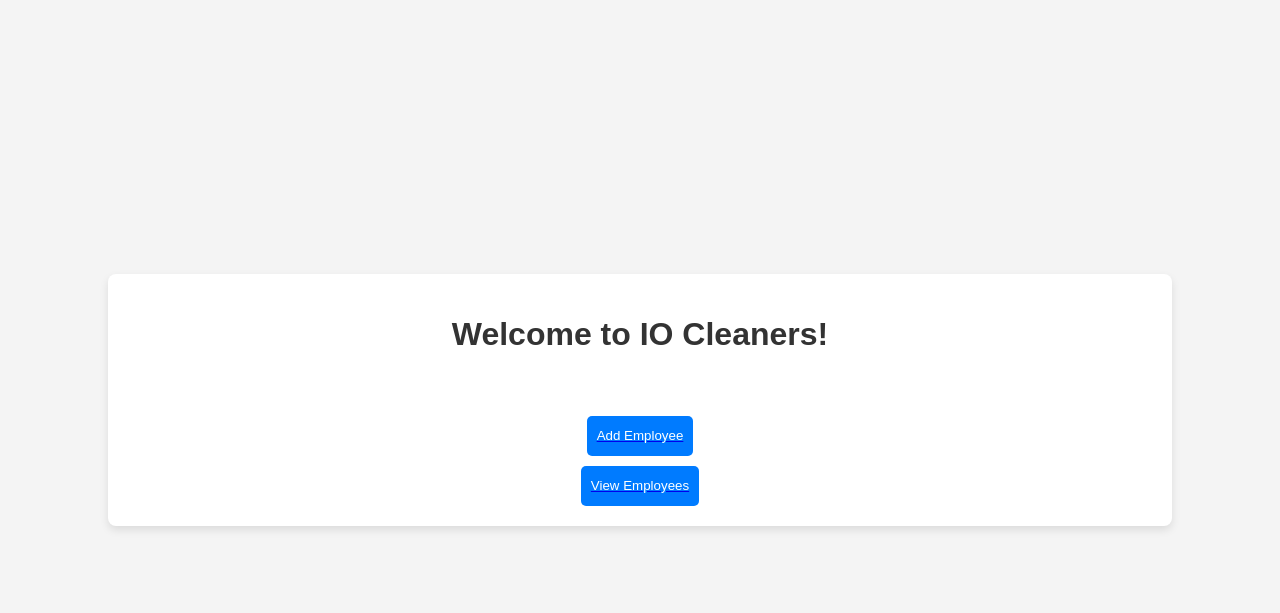
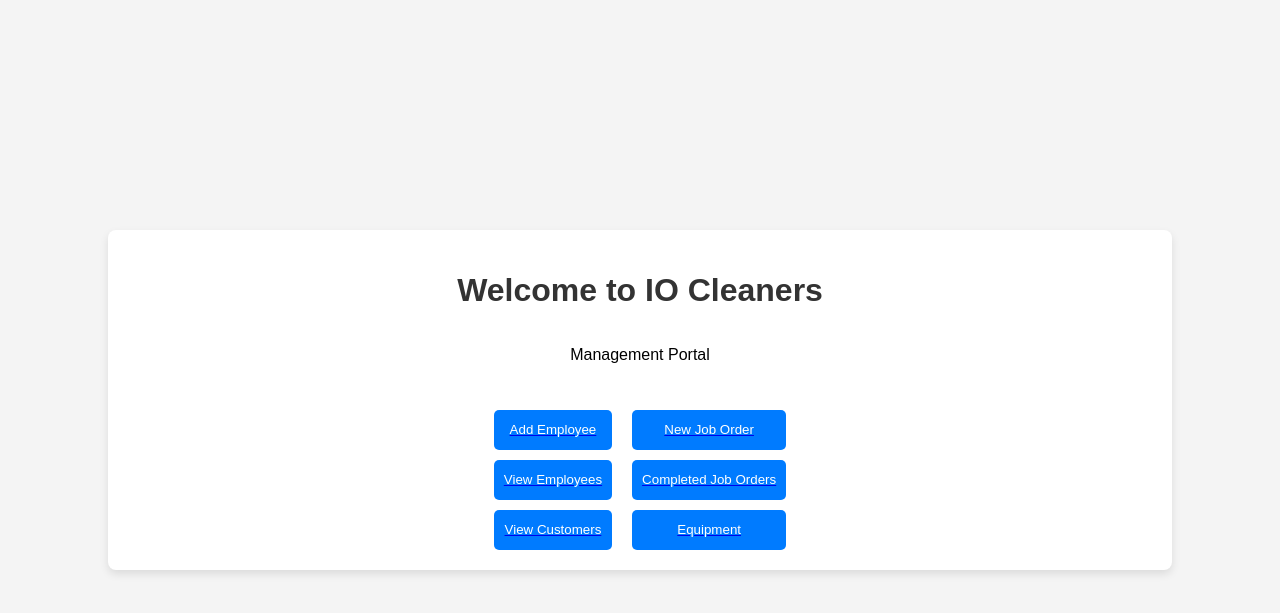
Before and after one commit to daytonhaney/cleaners-api, a Flask app: page / in a window 1280 px wide. Shown: the top 613 px of the page. Run offline with Flask 3, Linux system fonts and the light colour scheme; some libraries are stand-ins or nearby versions.

Commit message:
boilerplate

```diff
--- a/main.py
+++ b/main.py
@@ -2,6 +2,7 @@ from flask import Flask, render_template, request, redirect, url_for, jsonify
 import os
 import psycopg2
 from dotenv import load_dotenv
+from db.database import customers_table
 
 load_dotenv()
 url = os.getenv("DATABASE_URL")
@@ -9,6 +10,7 @@ app = Flask(__name__, template_folder='templates')
 url = os.getenv("DATABASE_URL")
 connection = psycopg2.connect(url)
 
+cx_table = customers_table()
 
 def db_connection():
     conn = psycopg2.connect(url)
@@ -49,8 +51,8 @@ def add_employee():
         cursor = conn.cursor()
         cursor.execute("""
             INSERT INTO employees (first_name, last_name, email, phone, hire_date, job_title, salary, department)
-            VALUES (%s, %s, %s, %s, %s, %s, %s, %s)
-        """, (first_name, last_name, email, phone, hire_date, job_title, salary, department))
+            VALUES (%s, %s, %s, %s, %s, %s, %s, %s) """,
+                       (first_name, last_name, email, phone, hire_date, job_title, salary, department))
         conn.commit()
         conn.close()
 
@@ -67,5 +69,32 @@ def view_employee():
     conn.close()
     return render_template("view-employees.html",employees=employees)
 
+@app.route('/view-customers',methods=['GET'])
+def view_customers():
+    conn = db_connection()
+    cur = conn.cursor()
+    cur.execute("select * from customers")
+    customers = cur.fetchall()
+    cur.close()
+    conn.close()
+    return render_template("view-customers.html",customers=customers)
+
+@app.route('/new-jobs',methods=['GET'])
+def new_jobs():
+    return render_template("new-jobs.html")
+
+
+@app.route('/completed-jobs',methods=['GET'])
+def completed_jobs():
+    return render_template("completed-jobs.html")
+
+@app.route('/equipment',methods=['GET'])
+def equipment():
+    return render_template("equipment.html")
+
+
+
+
+
 if __name__ == '__main__':
     app.run(debug=True)
--- a/requirements.txt
+++ b/requirements.txt
@@ -1,4 +1,4 @@
-flast
+flask
 python-dotenv
 psycopg2-binary
 requests
--- a/templates/index.html
+++ b/templates/index.html
@@ -2,22 +2,43 @@
 <html lang="en">
 <head>
     <meta charset="UTF-8">
+    <meta name="description" content="IO Cleaners (honeypot)">
     <meta name="viewport" content="width=device-width, initial-scale=1.0">
 
     <title>Welcome to IO Cleaners</title>
-    <link rel="stylesheet" type="text/css" href="{{ url_for('static', filename='styles.css')}}"
+    <link rel="stylesheet" type="text/css" href="{{ url_for('static', filename='styles.css')}}">
 </head>
 <body>
 
     <div class="container">
-        <h1>Welcome to IO Cleaners!</h1>
-        <p></p>
+        <h1>Welcome to IO Cleaners</h1>
+        <p>Management Portal</p>
+
+        <div class="button-container">
+            <div class="column">
                 <a href="{{ url_for('add_employee') }}">
                     <button>Add Employee</button>
                 </a>
                 <a href="{{ url_for('view_employee')}}">
                     <button>View Employees</button>
                 </a>
+                <a href="{{ url_for('view_customers') }}">
+                    <button>View Customers</button>
+                </a>
+            </div>
+
+            <div class="column">
+                <a href="{{ url_for('new_jobs') }}">
+                    <button>New Job Order</button>
+                </a>
+                <a href="{{ url_for('completed_jobs') }}">
+                    <button>Completed Job Orders</button>
+                </a>
+                <a href="{{ url_for('equipment') }}">
+                    <button>Equipment</button>
+                </a>
+            </div>
+        </div>
     </div>
 
 </body>
```
Also changed, not shown: db/database.py (added, +24 -0 lines), templates/completed-jobs.html (added, +12 -0 lines), templates/equipment.html (added, +12 -0 lines), templates/new-jobs.html (added, +12 -0 lines), templates/view-customers.html (added, +41 -0 lines), README.md, db/__init__.py (added), 2 other files. Lines whose indentation alone changed are shown as unchanged.
